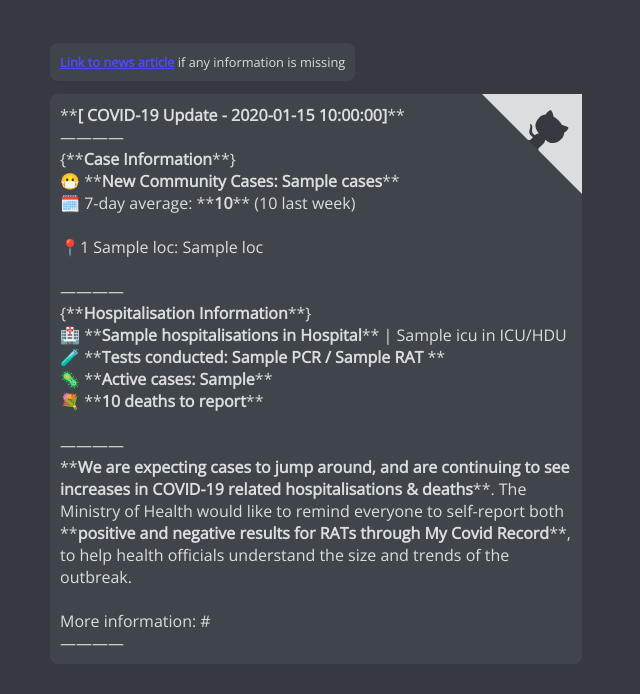
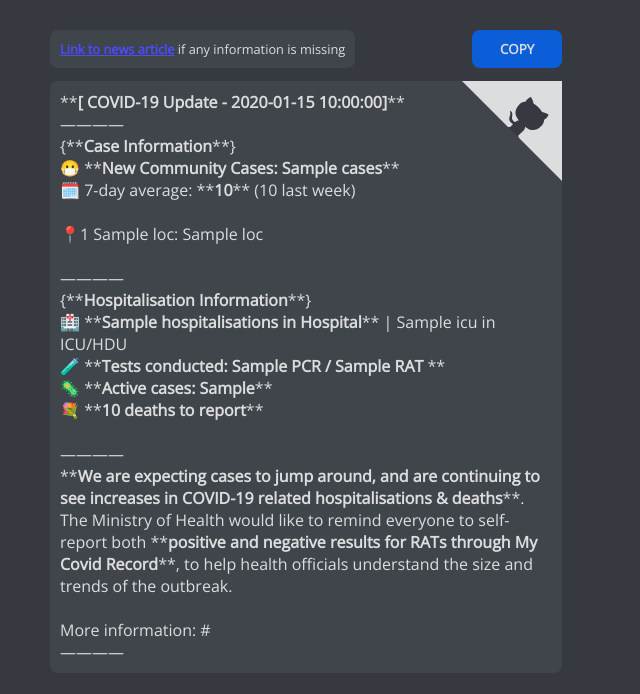
Before and after one commit to histefanhere/covid, a Flask app: template templates/index.html in a window 1280 px wide. Shown: the top 694 px of the page, without its empty margins (334-974 px from the left). Run offline with Flask 2, Linux system fonts and the light colour scheme; the template is opened without the code that fills it: most values are stand-ins (such as "Sample title", 1, 10 or a date in 2020).

Commit message:
copy button

```diff
--- a/static/styles/stylesheet.css
+++ b/static/styles/stylesheet.css
@@ -6,18 +6,19 @@ body {
 }
 
 #center {
+    position: relative;
+
     width: 40%;
     margin: 30px auto;
 }
 
 p {
+    display: inline-block;
+
+    margin-top: 0;
+
     font-size: 0.8em;
-
     background-color: #40444B;
-    border-radius: 8px;
-    padding: 10px;
-
-    display: inline-block;
 }
 
 p a {
@@ -25,20 +26,33 @@ p a {
 }
 
 #update {
+    position: relative;
+
+    width: 100% - 20px;
+
     background-color: #40444B;
-    border-radius: 8px;
-    width: 100%;
-
-    padding: 10px;
-
-    position: relative;
 }
 
-/* footer {
-    position: fixed;
-    bottom: 0;
-    left: 0;
-    padding-bottom: 20px;
-    width: 100%;
-    text-align: center;
-} */
+#copy-button {
+    position: absolute;
+    top: 0;
+    right: 0;
+
+    border: none;
+    width: 90px;
+
+    background-color: #0b5ed7;
+    transition: background-color 0.2s ease-out;
+    color: #DCDDDE;
+    font-family: 'Open Sans', sans-serif;
+    font-weight: 600;
+}
+
+#copy-button:hover {
+    cursor: pointer;
+}
+
+.padded {
+    border-radius: 8px;
+    padding: 10px;
+}
--- a/templates/index.html
+++ b/templates/index.html
@@ -12,9 +12,10 @@
     </head>
     <body>
         <div id="center">
-            <p><strong><a href="{{ url }}" target="_blank">Link to news article</a></strong> if any information is missing</p>
-            <div id="update">
+            <p class="padded"><strong><a href="{{ url }}" target="_blank">Link to news article</a></strong> if any information is missing</p>
+            <button onclick="copyText()" id="copy-button" class="padded">COPY</button>
 
+            <div id="update" class="padded">
                 <!-- GITHUB CORNERS: https://github.com/tholman/github-corners -->
                 <a href="https://github.com/histefanhere/covid" target="_blank" class="github-corner" aria-label="View source on GitHub">
                     <svg width="100" height="100" viewBox="0 0 250 250" style="fill:#DCDDDE; color:#36393F; position: absolute; top: 0; border: 0; right: 0;" aria-hidden="true">
@@ -67,4 +68,13 @@
             </div>
         </div>
     </body>
+    <script>
+        function copyText() {
+            navigator.clipboard.writeText(document.getElementById('update').innerText);
+
+            var copyButton = document.getElementById('copy-button');
+            copyButton.style.backgroundColor = '#37bd5d';
+            copyButton.innerHTML = "COPIED!";
+        }
+    </script>
 </html>
```
